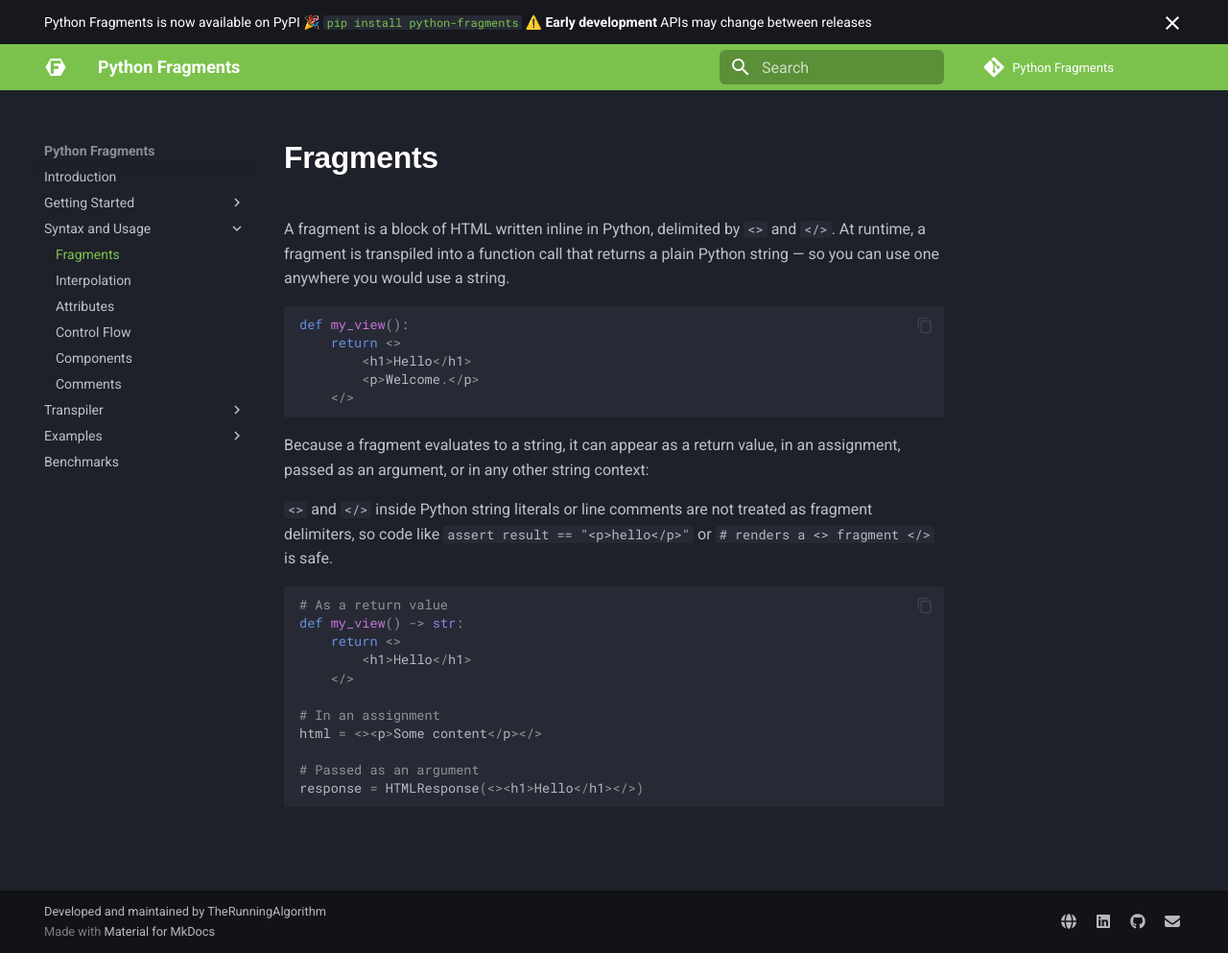
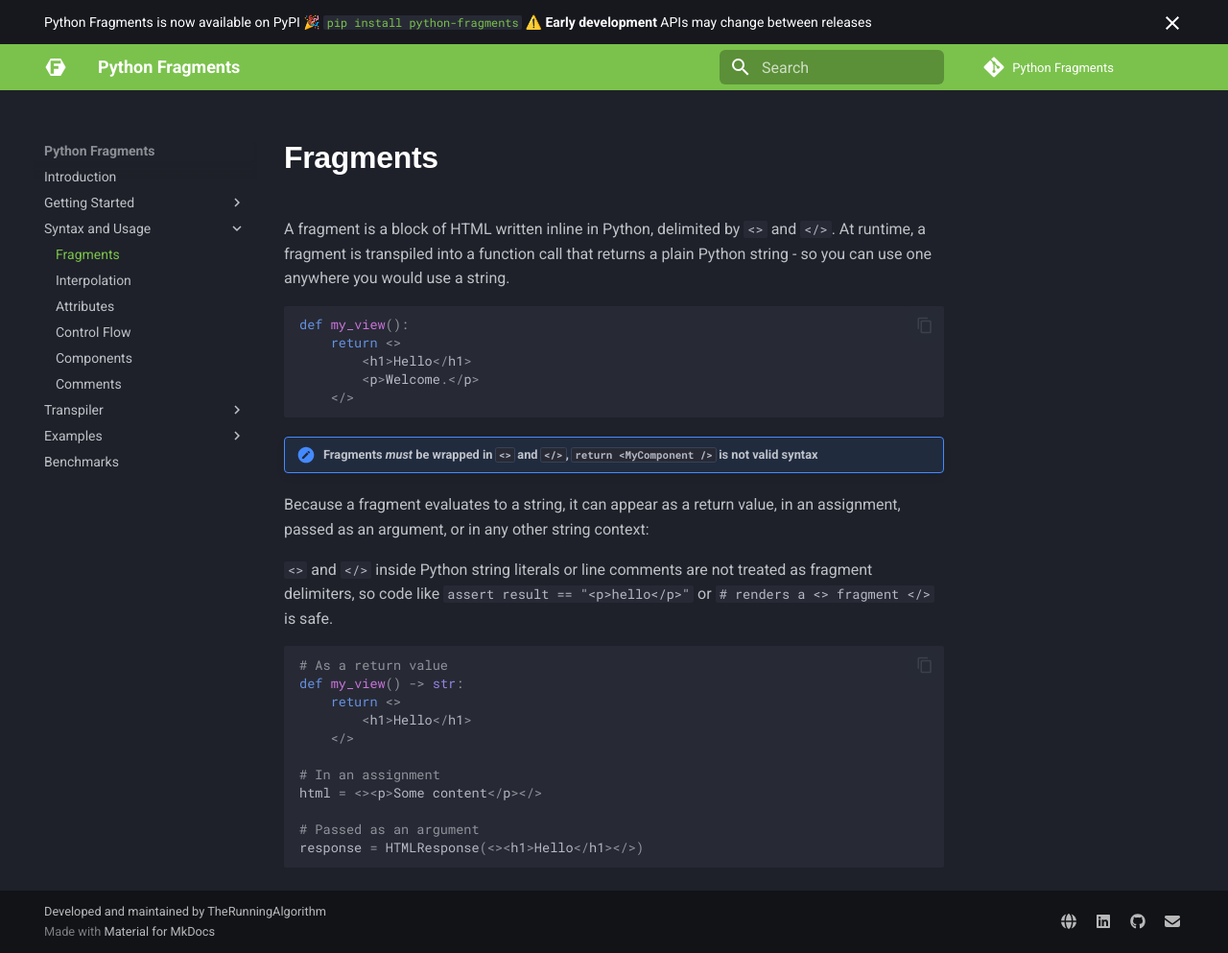
Before and after one commit to TheRunningAlgorithm2/python-fragments, an MkDocs documentation site: the page built from docs/syntax-and-usage/fragments.md, in a window 1280 px wide and 993 px high. Shown: the whole window at 96% size. Built offline with MkDocs 1.6.1 and Material for MkDocs 9.7.7, drawn with Linux system fonts in a browser that asks for light colours; some web fonts are replaced; comment, search, counter and statistics services are not loaded.

Commit message:
Further explained fragments syntax

````diff
--- a/docs/syntax-and-usage/fragments.md
+++ b/docs/syntax-and-usage/fragments.md
@@ -1,6 +1,6 @@
 # Fragments
 
-A fragment is a block of HTML written inline in Python, delimited by `<>` and `</>`. At runtime, a fragment is transpiled into a function call that returns a plain Python string — so you can use one anywhere you would use a string.
+A fragment is a block of HTML written inline in Python, delimited by `<>` and `</>`. At runtime, a fragment is transpiled into a function call that returns a plain Python string - so you can use one anywhere you would use a string.
 
 ```python
 def my_view():
@@ -9,6 +9,8 @@
         <p>Welcome.</p>
     </>
 ```
+
+!!! note "Fragments *must* be wrapped in `<>` and `</>`, `return <MyComponent />` is not valid syntax"
 
 Because a fragment evaluates to a string, it can appear as a return value, in an assignment, passed as an argument, or in any other string context:
 
--- a/mkdocs.yml
+++ b/mkdocs.yml
@@ -20,6 +20,7 @@
       separator: '[\s\-\.]+'
 
 markdown_extensions:
+  - admonition
   - attr_list
   - md_in_html
   - pymdownx.highlight:
````
